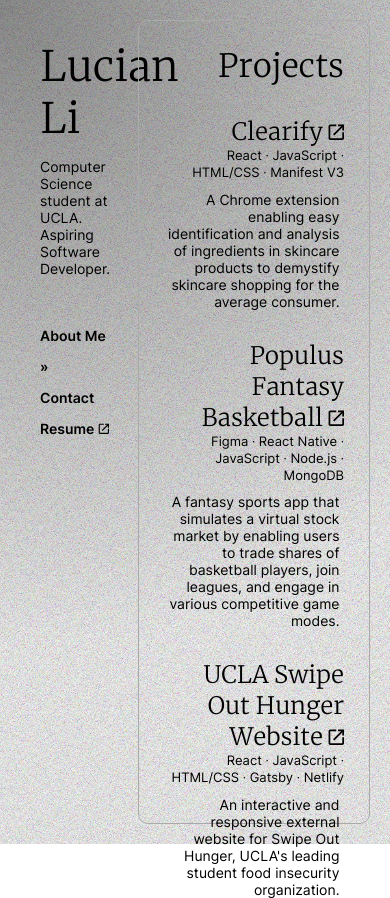
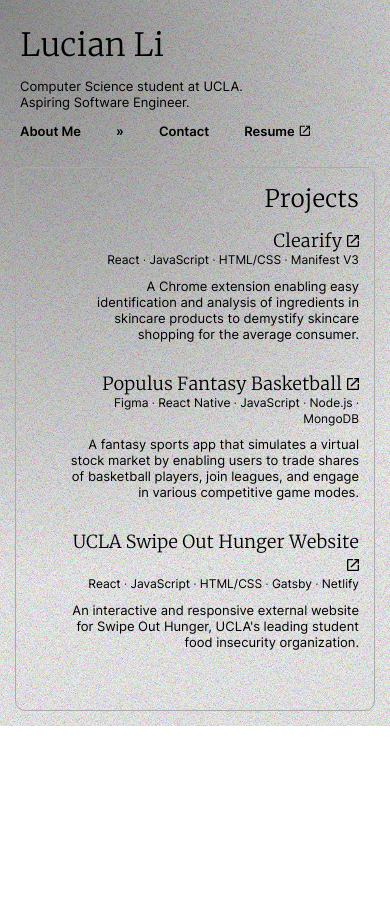
Before and after one commit to lucianli/personal-website, a React (Create React App) app: page / in a window 390 px wide. Both pictures are taken after a click on the element "Projects". After the commit the page ends 844 px from the top, so only its background shows below. Built offline with nearby package versions, Linux system fonts and the light colour scheme.

Commit message:
finished responsive mobile layout

```diff
--- a/src/App.js
+++ b/src/App.js
@@ -7,8 +7,11 @@
 import Projects from './components/Projects';
 import noiseSvg from './assets/noisefilter.svg';
 import { ReactComponent as NewTabIcon } from './assets/newtab-icon.svg';
+import { checkIfMobile } from './utility/screensize';
 
 const App = () => {
+  const isMobile = checkIfMobile();
+
   const [mousePos, setMousePos] = useState({x: 0, y: 0});
   const handleMouseMove = (e) => {
     setMousePos({x: e.clientX, y: e.clientY});
@@ -43,34 +46,50 @@
   };
 
   return (
-    <div className="App">
+    <div className={isMobile ? "App mobileApp" : "App"}>
       <div
-        className="background"
+        className={isMobile ? "background mobileBackground" : "background"}
         style={{
           background: `
             ${calculateGradient()}
           `,
         }}
       ></div>
-
-      <div className="header">
+      <div className={isMobile ? "mobileHeader" : "header"}>
         <Header/>
-        <p className="link menuLinkText" onClick={() => handlePageChange("about")}>{curPage === "about" ? "»" : "About Me"}</p>
-        <p className="link menuLinkText" onClick={() => handlePageChange("projects")}>{curPage === "projects" ? "»" : "Projects"}</p>
-        <p className="link menuLinkText" onClick={() => handlePageChange("contact")}>{curPage === "contact" ? "»" : "Contact"}</p>
+        <div className={isMobile ? "mobileMenu" : ""}>
+          <p
+            className={isMobile ? "link menuLinkText mobileMenuLinkText" : "link menuLinkText"}
+            onClick={() => handlePageChange("about")}
+          >
+            {curPage === "about" ? "»" : "About Me"}
+          </p>
+          <p
+            className={isMobile ? "link menuLinkText mobileMenuLinkText" : "link menuLinkText"}
+            onClick={() => handlePageChange("projects")}
+          >
+            {curPage === "projects" ? "»" : "Projects"}
+          </p>
+          <p
+            className={isMobile ? "link menuLinkText mobileMenuLinkText" : "link menuLinkText"}
+            onClick={() => handlePageChange("contact")}
+          >
+            {curPage === "contact" ? "»" : "Contact"}
+          </p>
           <a
-          className="link menuLinkText"
+            className={"link menuLinkText"}
             href="https://docs.google.com/document/d/1PDkhg_ukrelUg5-6ZwNTxhVtuIKgMpsatWCQlYxwGK4/edit?usp=sharing"
             target="_blank"
             rel="noopener noreferrer"
           >
-          <p>
+            <p className={isMobile ? "mobileMenuLinkText" : ""}>
               Resume
               <NewTabIcon className="newtabicon" height={12} width={12}/>
             </p>
           </a>
         </div>
-      <div className="content">
+      </div>
+      <div className={isMobile ? "content mobileContent" : "content"}>
         {displayCurPage()}
       </div>
     </div>
--- a/src/components/About.js
+++ b/src/components/About.js
@@ -1,14 +1,17 @@
 import React from 'react';
 import '../styles/about.css';
 import '../styles/App.css';
+import { checkIfMobile } from '../utility/screensize';
 
 const About = () => {
+    const isMobile = checkIfMobile();
+
     return (
         <div>
-            <p className="title">About Me</p>
-            <p className="about__content">
+            <p className={isMobile ? "title mobileTitle" : "title"}>About Me</p>
+            <p className={isMobile ? "about__content about__mobileContent" : "about__content"}>
                 Hi, I'm Lucian. I'm currently studying Computer Science at UCLA, and
-                am looking for opportunities in Software Development with interest and experience
+                am looking for opportunities in Software Engineering with interest and experience
                 in front-end and full-stack development. I am passionate about blending
                 design and development, and hope to make a meaningful impact on the world around me
                 by creating seamless and user-centric digital experiences.
--- a/src/components/Contact.js
+++ b/src/components/Contact.js
@@ -2,29 +2,31 @@
 import '../styles/contact.css';
 import '../styles/App.css';
 import { ReactComponent as NewTabIcon } from '../assets/newtab-icon.svg';
+import { checkIfMobile } from '../utility/screensize';
 
 const Contact = () => {
+    const isMobile = checkIfMobile();
+
     return (
         <div>
-            <p className="title">Contact</p>
+            <p className={isMobile ? "title mobileTitle" : "title"}>Contact</p>
+            <div className={isMobile ? "contact__linkcontainer" : ""}>
                 <a href="https://www.linkedin.com/in/lucian-li/" className="link contact__link">
-                <p className="contact__linktext">
-                    LinkedIn
-                    <NewTabIcon className="newtabicon" height={12} width={12}/>
+                    <p className={isMobile ? "contact__linktext contact__mobileLinktext" : "contact__linktext"}>
+                        LinkedIn<NewTabIcon className="newtabicon" height={12} width={12}/>
                     </p>
                 </a>
                 <a href="https://github.com/lucianli" className="link contact__link">
-                <p className="contact__linktext">
-                    GitHub
-                    <NewTabIcon className="newtabicon" height={12} width={12}/>
+                    <p className={isMobile ? "contact__linktext contact__mobileLinktext" : "contact__linktext"}>
+                        GitHub<NewTabIcon className="newtabicon" height={12} width={12}/>
                     </p>
                 </a>
                 <a href="mailto:lucianli02@gmail.com" className="link contact__link">
-                <p className="contact__linktext">
-                    Email
-                    <NewTabIcon className="newtabicon" height={12} width={12}/>
+                    <p className={isMobile ? "contact__linktext contact__mobileLinktext" : "contact__linktext"}>
+                        Email<NewTabIcon className="newtabicon" height={12} width={12}/>
                     </p>
                 </a>
+            </div>
         </div>
     );
 }
--- a/src/components/Header.js
+++ b/src/components/Header.js
@@ -1,11 +1,14 @@
 import React from 'react';
 import '../styles/header.css';
+import {checkIfMobile} from '../utility/screensize';
 
 const Header = () => {
+    const isMobile = checkIfMobile();
+
     return (
         <div>
-            <p className="header__title">Lucian Li</p>
-            <p className="header__headline">Computer Science student at UCLA. <br></br>Aspiring Software Developer.</p>
+            <p className={isMobile ? "header__title header__mobileTitle" : "header__title"}>Lucian Li</p>
+            <p className={isMobile ? "header__headline header__mobileHeadline" : "header__headline"}>Computer Science student at UCLA. <br></br>Aspiring Software Engineer.</p>
         </div>
     );
 }
--- a/src/components/Projects.js
+++ b/src/components/Projects.js
@@ -2,23 +2,28 @@
 import '../styles/projects.css';
 import '../styles/App.css';
 import { ReactComponent as NewTabIcon } from '../assets/newtab-icon.svg';
+import { checkIfMobile } from '../utility/screensize';
 
 const Projects = () => {
+    const isMobile = checkIfMobile();
+
     return (
         <div>
-            <p className="title">Projects</p>
+            <p className={isMobile ? "title mobileTitle" : "title"}>Projects</p>
             <a
                 href="https://chromewebstore.google.com/detail/clearify/dfngmknjomojmdmnockpdpmpnbbhibfi"
                 className="link projects__linktext"
                 target="_blank"
                 rel="noopener noreferrer"
             >
-                <p className="projects__title">
+                <p className={isMobile ? "projects__title projects__mobileTitle" : "projects__title"}>
                     Clearify
-                    <NewTabIcon className="newtabicon" height={18} width={18}/>
+                    <NewTabIcon className="newtabicon" height={isMobile ? 14 : 18} width={isMobile ? 14 : 18}/>
                 </p>
-                <p className="projects__techstack">React ∙ JavaScript ∙ HTML/CSS ∙ Manifest V3</p>
-                <p className="projects__description">
+                <p className={isMobile ? "projects__techstack projects__mobileTechstack" : "projects__techstack"}>
+                    React ∙ JavaScript ∙ HTML/CSS ∙ Manifest V3
+                </p>
+                <p className={isMobile ? "projects__description projects__mobileDescription" : "projects__description"}>
                     A Chrome extension enabling easy identification and analysis of
                     ingredients in skincare products to demystify skincare shopping
                     for the average consumer.
@@ -30,12 +35,14 @@
                 target="_blank"
                 rel="noopener noreferrer"
             >
-                <p className="projects__title">
+                <p className={isMobile ? "projects__title projects__mobileTitle" : "projects__title"}>
                     Populus Fantasy Basketball
-                    <NewTabIcon className="newtabicon" height={18} width={18}/>
+                    <NewTabIcon className="newtabicon" height={isMobile ? 14 : 18} width={isMobile ? 14 : 18}/>
                 </p>
-                <p className="projects__techstack">Figma ∙ React Native ∙ JavaScript ∙ Node.js ∙ MongoDB </p>
-                <p className="projects__description">
+                <p className={isMobile ? "projects__techstack projects__mobileTechstack" : "projects__techstack"}>
+                    Figma ∙ React Native ∙ JavaScript ∙ Node.js ∙ MongoDB
+                </p>
+                <p className={isMobile ? "projects__description projects__mobileDescription" : "projects__description"}>
                     A fantasy sports app that simulates a virtual stock market by
                     enabling users to trade shares of basketball players, join leagues,
                     and engage in various competitive game modes.
@@ -47,12 +54,14 @@
                 target="_blank"
                 rel="noopener noreferrer"
             >
-                <p className="projects__title">
+                <p className={isMobile ? "projects__title projects__mobileTitle" : "projects__title"}>
                     UCLA Swipe Out Hunger Website
-                    <NewTabIcon className="newtabicon" height={18} width={18}/>
+                    <NewTabIcon className="newtabicon" height={isMobile ? 14 : 18} width={isMobile ? 14 : 18}/>
                 </p>
-                <p className="projects__techstack">React ∙ JavaScript ∙ HTML/CSS ∙ Gatsby ∙ Netlify</p>
-                <p className="projects__description">
+                <p className={isMobile ? "projects__techstack projects__mobileTechstack" : "projects__techstack"}>
+                    React ∙ JavaScript ∙ HTML/CSS ∙ Gatsby ∙ Netlify
+                </p>
+                <p className={isMobile ? "projects__description projects__mobileDescription" : "projects__description"}>
                     An interactive and responsive external website for Swipe Out Hunger,
                     UCLA's leading student food insecurity organization.
                 </p>
--- a/src/styles/App.css
+++ b/src/styles/App.css
@@ -1,10 +1,15 @@
 .App {
   text-align: center;
-  height: 100vh;
-  width: 100vw;
   font-family: 'Inter';
   display: flex;
   flex-direction: row;
+  height: 100vh;
+}
+
+.mobileApp {
+  display: flex;
+  flex-direction: column;
+  height: 86vh;
 }
 
 .background {
@@ -16,6 +21,10 @@
   z-index: -1;
 }
 
+.mobileBackground {
+  height: 86vh;
+}
+
 .header {
   width: 20vw;
   margin-left: 40px;
@@ -24,15 +33,18 @@
   cursor: default;
 }
 
-.content {
+.mobileHeader {
   width: 80vw;
-  margin: 20px;
-  padding: 25px;
-  border: 1px solid #aaaaaa;
-  border-radius: 10px;
+  margin-left: 20px;
+  margin-top: 25px;
+  margin-bottom: 0px;
+  text-align: left;
+}
+
+.mobileMenu {
   display: flex;
-  justify-content: flex-end;
-  cursor: default;
+  flex-direction: row;
+  width: 100vw;
 }
 
 .menuLinkText {
@@ -43,9 +55,30 @@
   color: black;
 }
 
+.mobileMenuLinkText {
+  font-size: 13px;
+  margin-right: 35px;
+}
+
+.content {
+  flex: 1;
+  margin: 25px;
+  padding: 25px;
+  border: 1px solid #aaaaaa;
+  border-radius: 10px;
+  cursor: default;
+  overflow-y: scroll;
+}
+
+.mobileContent {
+  margin: 15px;
+  padding: 15px;
+}
+
 .link {
   cursor: pointer;
   transition: all 0.4s cubic-bezier(0.1, 0.4, 0.2, 1);
+  text-decoration: none;
 }
 
 .link:hover {
@@ -61,6 +94,11 @@
   margin: 0px 0px 30px 0px;
 }
 
+.mobileTitle {
+  font-size: 24px;
+  margin-bottom: 15px;
+}
+
 .newtabicon {
   margin: 0px 0px 0px 3px;
 }
--- a/src/styles/about.css
+++ b/src/styles/about.css
@@ -3,5 +3,10 @@
     font-weight: 400;
     font-size: 14px;
     text-align: right;
-    width: 50vw;
+    margin-left: 20vw;
 }
+
+.about__mobileContent {
+    font-size: 13px;
+    margin-left: 15vw;
+}
--- a/src/styles/contact.css
+++ b/src/styles/contact.css
@@ -1,3 +1,7 @@
+.contact__linkcontainer {
+    margin-top: 50px;
+}
+
 .contact__link {
     font-family: 'Inter';
     font-weight: 500;
@@ -10,3 +14,7 @@
 .contact__linktext {
     margin-bottom: 30px;
 }
+
+.contact__mobileLinktext {
+    margin-bottom: 10px;
+}
--- a/src/styles/header.css
+++ b/src/styles/header.css
@@ -10,6 +10,10 @@
     margin: 0;
 }
 
+.header__mobileTitle {
+    font-size: 32px;
+}
+
 .header__headline {
     font-family: 'Inter';
     font-weight: 400;
@@ -17,3 +21,8 @@
     text-align: left;
     margin-bottom: 50px;
 }
+
+.header__mobileHeadline {
+    font-size: 13px;
+    margin-bottom: 0;
+}
--- a/src/styles/projects.css
+++ b/src/styles/projects.css
@@ -1,6 +1,10 @@
 .projects__linktext {
     text-decoration: none;
     color: black;
+    display: flex;
+    flex-direction: column;
+    justify-content: flex-end;
+    margin-left: 10vw;
 }
 
 .projects__title {
@@ -11,6 +15,10 @@
     margin: 0px;
 }
 
+.projects__mobileTitle {
+    font-size: 18px;
+}
+
 .projects__techstack {
     font-family: 'Inter';
     font-weight: 400;
@@ -19,11 +27,18 @@
     margin: 0px;
 }
 
+.projects__mobileTechstack {
+    font-size: 12px;
+}
+
 .projects__description {
     margin: 10px 0px 30px 0px;
     font-family: 'Inter';
     font-weight: 400;
     font-size: 14px;
     text-align: right;
-    width: 45vw;
 }
+
+.projects__mobileDescription {
+    font-size: 13px;
+}
--- /dev/null
+++ b/src/utility/screensize.js
@@ -0,0 +1,3 @@
+export const checkIfMobile = () => {
+    return (window.innerWidth / window.innerHeight) < 1;
+};
```
Lines whose indentation alone changed are shown as unchanged.
